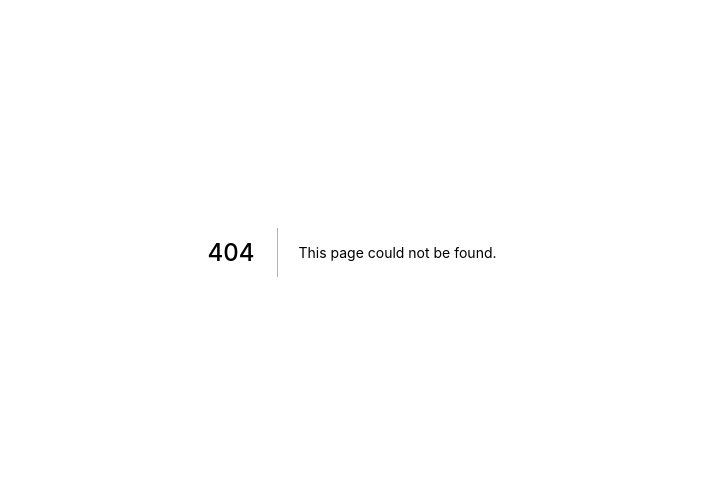
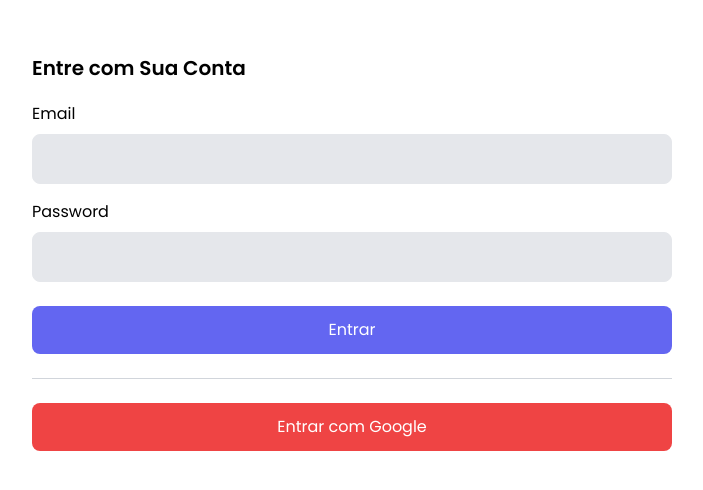
Before and after one commit to joaopedroalb/admin-platform, a Next.js app: page /Authentication in a window 1280 px wide. Before the commit this address had no page. Shown: the part 148-638 px from the top of the page, without its empty margins (288-991 px from the left). Built offline with nearby package versions, Linux system fonts and the light colour scheme.

Commit message:
Create authinput component and login page

```diff
--- /dev/null
+++ b/src/components/auth/AuthInput.tsx
@@ -0,0 +1,25 @@
+interface AuthInputProps{
+    label:string
+    value:any
+    type?: 'text' | 'email' | 'password'
+    required:boolean
+    changeValue: (newValue:any)=>void
+}
+
+export default function AuthInput(props:AuthInputProps){
+    return(
+        <div className="flex flex-col mt-4">
+            <label>{props.label}</label>
+            <input type={props.type ?? "text"}
+                   value={props.value}
+                   onChange={e=>props.changeValue?.(e.target.value)}
+                   required={props.required}
+                   className={`
+                        px-4 py-3 rounded-lg bg-gray-200 mt-2
+                        border focus:border-blue-500 focus:bg-white
+                        focus:outline-none
+                   `}
+            />
+        </div>
+    )
+}
--- /dev/null
+++ b/src/pages/Authentication.tsx
@@ -0,0 +1,59 @@
+import { useState } from "react";
+import AuthInput from "../components/auth/AuthInput";
+
+export default function Authentication(){
+    const [status,setStatus] = useState<'login'|'cadastro'>('login')
+    const [email,setEmail] = useState("")
+    const [password,setPassword] = useState("")
+
+    function submitForms(){
+        if(status === 'login'){
+            console.log(`login com o email ${email} e a senha ${password}`)
+        }else{
+            console.log('cadastro')
+        }
+    }
+
+    return(
+        <div className="flex flex-col h-screen items-center justify-center">
+            <div className="w-1/2">
+                <h1 className={`
+                    text-xl font-semibold mb-5
+                `}>
+                    {status==='login'? 'Entre com Sua Conta ': 'Cadastre-se na Plataforma lider'}
+                </h1>
+                <AuthInput
+                    label="Email"
+                    type="email"
+                    value={email}
+                    changeValue={setEmail}
+                    required
+                />
+                <AuthInput
+                    label="Password"
+                    type="password"
+                    value={password}
+                    changeValue={setPassword}
+                    required
+                />
+
+                <button onClick={submitForms} className={`
+                    w-full bg-indigo-500 hover:bg-indigo-400
+                    text-white rounded-lg px-4 py-3 mt-6
+                `}>
+                    {status === 'login' ? 'Entrar':'Cadastrar'}
+                </button>
+
+                <hr className="my-6 border-gray-300 w-full"/>
+
+                <button onClick={submitForms} className={`
+                    w-full bg-red-500 hover:bg-red-400
+                    text-white rounded-lg px-4 py-3
+                `}>
+                    Entrar com Google
+                </button>
+
+            </div>
+        </div>
+    )
+}
```
